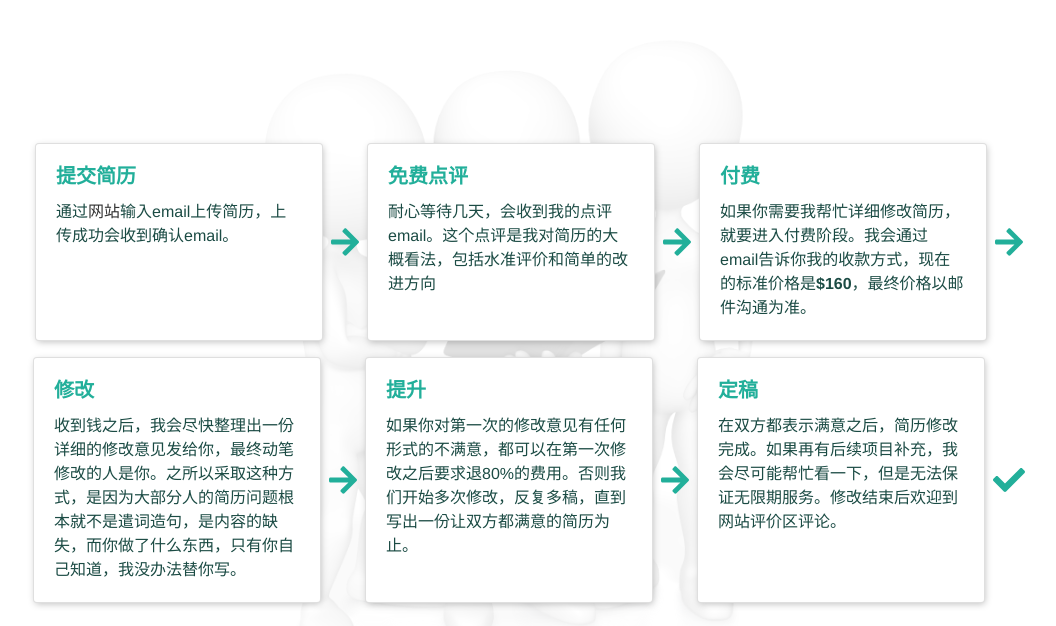
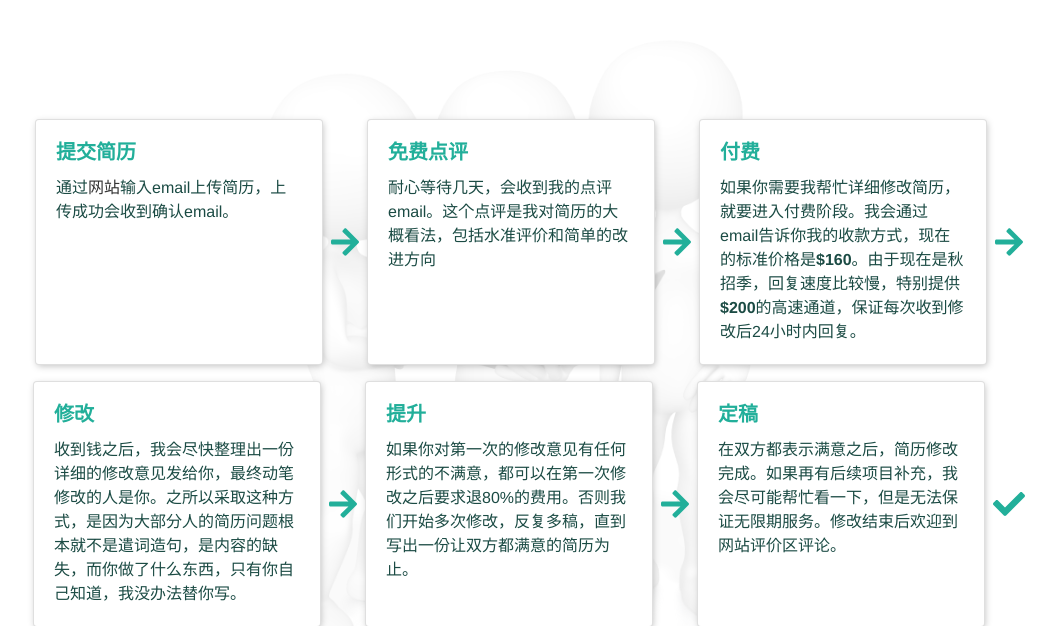
Before and after one commit to gaogaotiantian/eecsresume, a Flask app: page /procedure in a window 1280 px wide. Shown: the part 54-680 px from the top of the page, without its empty margins (115-1171 px from the left). Run offline with Flask 2, Linux system fonts and the light colour scheme; some libraries are stand-ins or nearby versions.

Commit message:
Add VIP price

```diff
--- a/templates/procedure.html
+++ b/templates/procedure.html
@@ -36,7 +36,7 @@
             <div class="card-body">
               <h5 class="card-title">付费</h5>
               <p class="card-text">
-                如果你需要我帮忙详细修改简历，就要进入付费阶段。我会通过email告诉你我的收款方式，现在的标准价格是<b>$160</b>，最终价格以邮件沟通为准。
+                如果你需要我帮忙详细修改简历，就要进入付费阶段。我会通过email告诉你我的收款方式，现在的标准价格是<b>$160</b>。由于现在是秋招季，回复速度比较慢，特别提供<b>$200</b>的高速通道，保证每次收到修改后24小时内回复。
               </p>
             </div>
           </div>
```
